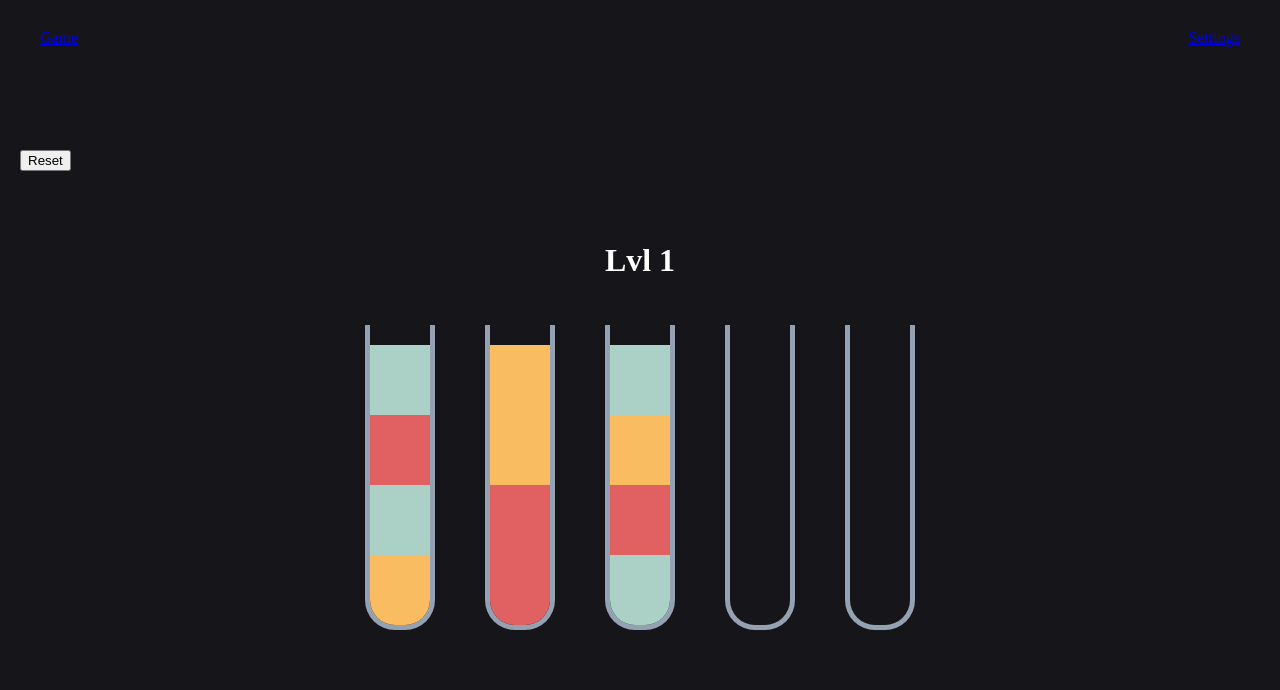
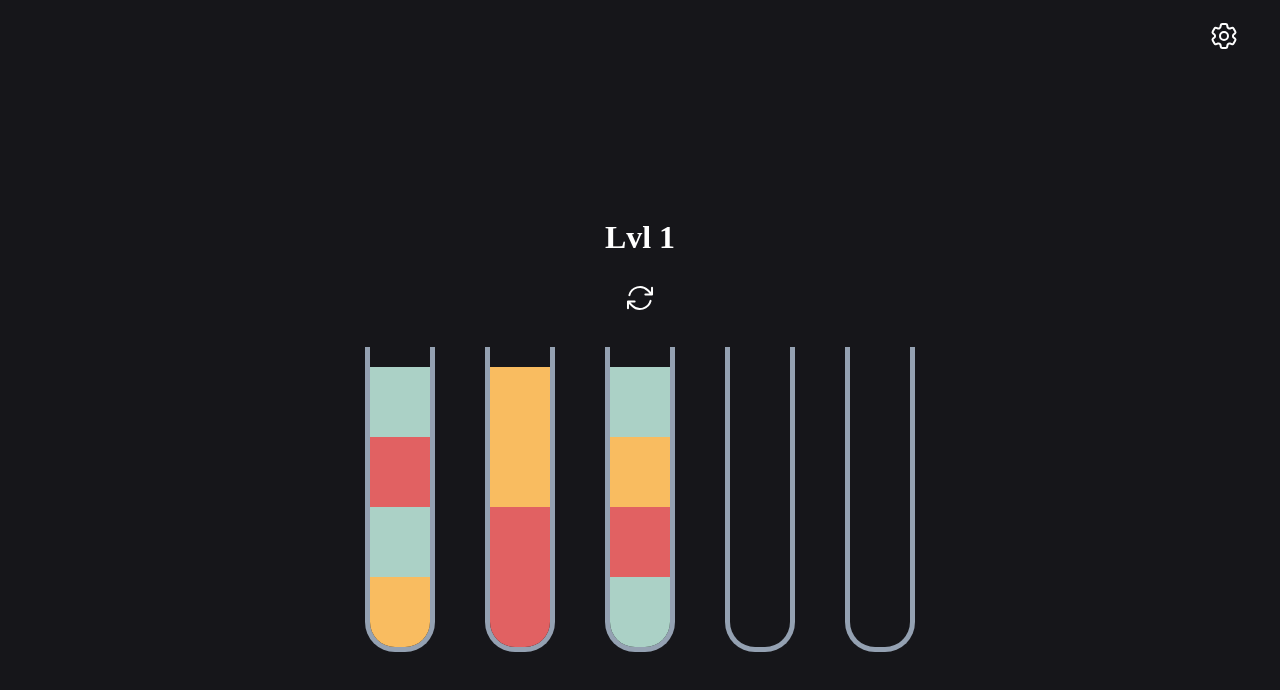
Before and after one commit to Wystov/water-sort, a React (Vite) app: page / in a window 1280 px wide. Shown: the top 690 px of the page. Built offline with nearby package versions, Linux system fonts and the light colour scheme.

Commit message:
feat: add icons

```diff
--- a/package.json
+++ b/package.json
@@ -12,6 +12,7 @@
     "prepare": "husky install"
   },
   "dependencies": {
+    "@heroicons/react": "^2.1.1",
     "framer-motion": "^10.16.16",
     "mobx": "^6.12.0",
     "mobx-react-lite": "^4.0.5",
--- a/src/components/Game/index.tsx
+++ b/src/components/Game/index.tsx
@@ -1,5 +1,8 @@
 import { useRef } from 'react';
 import { observer } from 'mobx-react-lite';
+
+import { ArrowPathIcon } from '@heroicons/react/24/outline';
+import { ForwardIcon } from '@heroicons/react/24/outline';
 
 import { Bottle } from '@/components/Bottle';
 import { game } from '@/store';
@@ -8,6 +11,8 @@ import { handleAnimation } from '@/utils/animations/handleAnimation';
 import { moveBottle } from '@/utils/animations/moveBottle';
 import { select } from '@/utils/animations/select';
 import { isPourAllowed } from '@/utils/isPourAllowed';
+
+import style from './style.module.scss';
 
 export const Game = observer(() => {
   const { bottleParts, lvl, bottles } = game;
@@ -74,9 +79,19 @@ export const Game = observer(() => {
   };
 
   return (
-    <div>
+    <main>
       <h1 style={{ textAlign: 'center' }}>Lvl {lvl}</h1>
-      <div className="field">
+      <div className={style.controls}>
+        <button onClick={handleReset} className={style.controlsButton}>
+          <ArrowPathIcon />
+        </button>
+        {isWon && (
+          <button onClick={handleWin} className={style.controlsButton}>
+            <ForwardIcon />
+          </button>
+        )}
+      </div>
+      <div className={style.field}>
         {bottles.map((bottle, i) => (
           <Bottle
             key={i}
@@ -86,14 +101,7 @@ export const Game = observer(() => {
             bottleParts={bottleParts}
           />
         ))}
-        <button
-          onClick={handleReset}
-          style={{ position: 'absolute', left: 20, top: 150 }}
-        >
-          Reset
-        </button>
       </div>
-      {isWon && <button onClick={handleWin}>Next lvl</button>}
-    </div>
+    </main>
   );
 });
--- /dev/null
+++ b/src/components/Game/style.module.scss
@@ -0,0 +1,24 @@
+.controls {
+  display: flex;
+  justify-content: center;
+  gap: 20px;
+
+  &Button {
+    cursor: pointer;
+    padding: 5px;
+    background-color: transparent;
+    border: none;
+    outline: none;
+
+    & svg {
+      width: 32px;
+      color: white;
+    }
+  }
+}
+
+.field {
+  display: flex;
+  flex-wrap: wrap;
+  justify-content: center;
+}
--- a/src/components/Header/index.tsx
+++ b/src/components/Header/index.tsx
@@ -1,12 +1,15 @@
 import { Link } from 'react-router-dom';
+
+import { Cog6ToothIcon } from '@heroicons/react/24/outline';
 
 import style from './style.module.scss';
 
 export const Header = () => {
   return (
     <header className={style.header}>
-      <Link to="/">Game</Link>
-      <Link to="/settings">Settings</Link>
+      <Link to="/settings">
+        <Cog6ToothIcon style={{ width: 32, color: 'white' }} />
+      </Link>
     </header>
   );
 };
--- a/src/components/Header/style.module.scss
+++ b/src/components/Header/style.module.scss
@@ -3,5 +3,5 @@
   box-sizing: border-box;
   width: 100%;
   padding: 0 40px;
-  justify-content: space-between;
+  justify-content: flex-end;
 }
--- a/src/components/Settings/Settings.module.scss
+++ b/src/components/Settings/Settings.module.scss
@@ -13,9 +13,27 @@
   justify-content: space-between;
   gap: 10px;
   margin-bottom: 15px;
+
+  & input {
+    width: 50px;
+    text-align: center;
+  }
 }
 
 .btnContainer {
   display: flex;
   justify-content: space-between;
+
+  & button {
+    cursor: pointer;
+    padding: 5px;
+    background-color: transparent;
+    border: none;
+    outline: none;
+
+    & svg {
+      width: 32px;
+      color: white;
+    }
+  }
 }
--- a/src/components/Settings/index.tsx
+++ b/src/components/Settings/index.tsx
@@ -1,5 +1,8 @@
 import { useState } from 'react';
 import { useNavigate } from 'react-router-dom';
+
+import { XCircleIcon } from '@heroicons/react/24/outline';
+import { CheckCircleIcon } from '@heroicons/react/24/outline';
 
 import { game } from '@/store';
 
@@ -25,7 +28,7 @@ export const Settings = () => {
   };
 
   return (
-    <div className={style.container}>
+    <main className={style.container}>
       <p style={{ marginBottom: 20 }}>
         If you apply new settings your game will be reset
       </p>
@@ -56,11 +59,13 @@ export const Settings = () => {
         </label>
         <div className={style.btnContainer}>
           <button type="button" onClick={() => navigate('/')}>
-            X
+            <XCircleIcon />
           </button>
-          <button type="submit">V</button>
+          <button type="submit">
+            <CheckCircleIcon />
+          </button>
         </div>
       </form>
-    </div>
+    </main>
   );
 };
--- a/src/style.scss
+++ b/src/style.scss
@@ -11,9 +11,3 @@ body {
   grid-template-rows: 75px 1fr;
   background-color: #16161a;
 }
-
-.field {
-  display: flex;
-  flex-wrap: wrap;
-  justify-content: center;
-}
```
Also changed, not shown: 1 other file (tests, documents, lock files or other folders).
